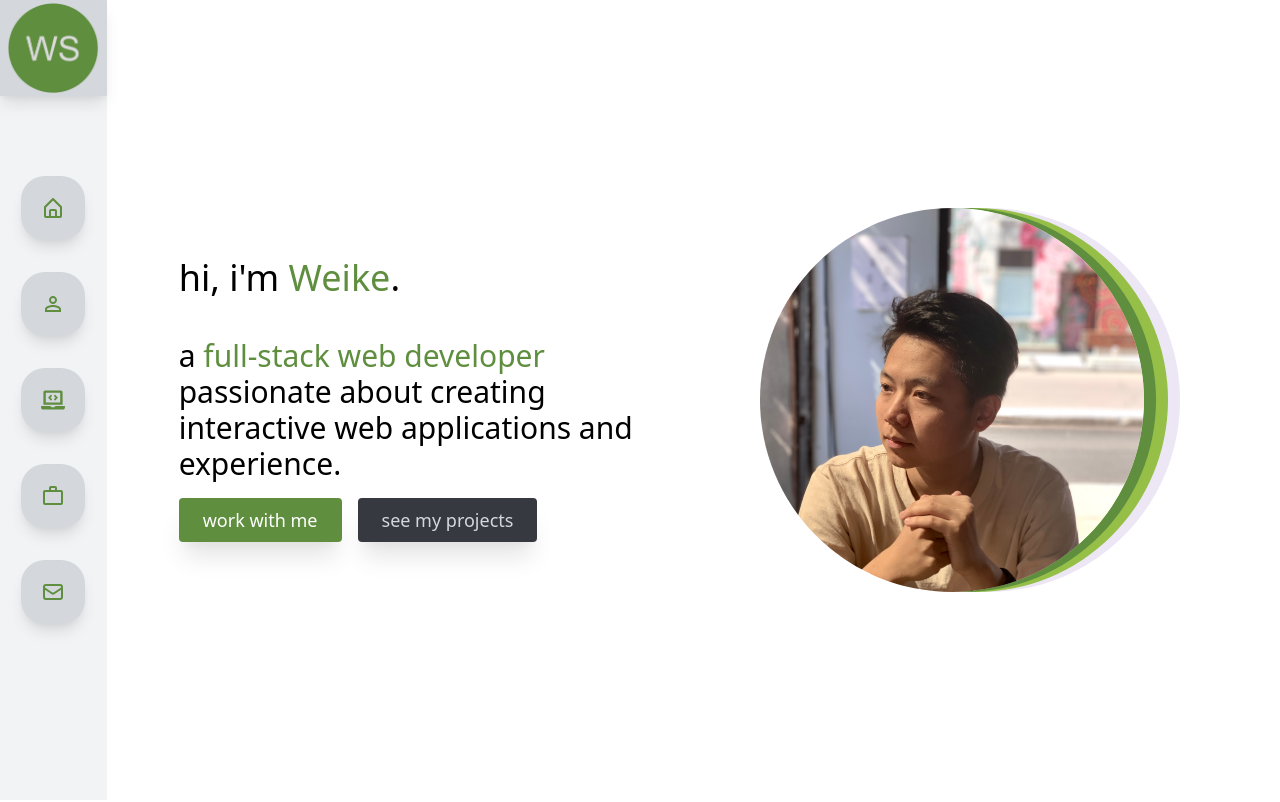
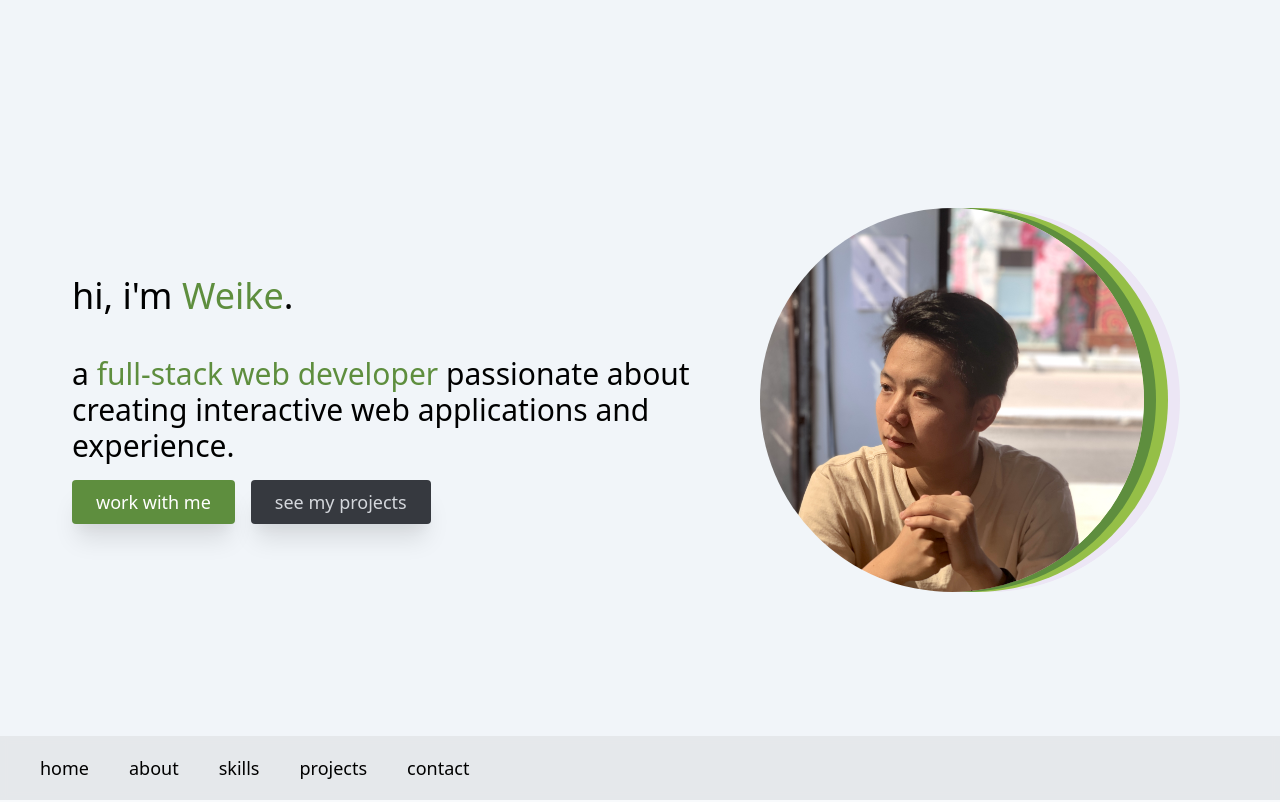
Before and after one commit to WeikeShi0730/portfolio, a React (Create React App) app: page / in a window 1280 px wide. Shown: the top 802 px of the page. Built offline with nearby package versions, Linux system fonts and the light colour scheme.

Commit message:
fix nav bar

```diff
--- a/public/index.html
+++ b/public/index.html
@@ -1,5 +1,5 @@
 <!DOCTYPE html>
-<html lang="en" class="scroll-smooth">
+<html lang="en" class="scroll-smooth bg-slate-50">
   <head>
     <meta charset="utf-8" />
     <link rel="icon" href="%PUBLIC_URL%/favicon.ico" />
--- a/src/App.js
+++ b/src/App.js
@@ -1,7 +1,7 @@
 import React from "react";
 import { ToastContainer } from "react-toastify";
 import "react-toastify/dist/ReactToastify.css";
-import Sidebar from "./components/sidebar/sidebar.component";
+import NavBar from "./components/nav-bar/nav-bar.component";
 import Home from "./components/home/home.component";
 import About from "./components/about/about.component";
 import Skills from "./components/skills/skills.component";
@@ -13,10 +13,11 @@ function App() {
   return (
     <>
       <ToastContainer autoClose={4000} />
-      <div className="fixed top-0 left-0 h-full w-1/12 bg-gray-100 lg:">
+      {/* <div className="fixed top-0 left-0 h-full w-1/12 bg-gray-100 lg:">
         <Sidebar />
-      </div>
-      <div className="absolute inset-y-0 right-0 w-11/12">
+      </div> */}
+      <NavBar />
+      <div className="absolute inset-y-0 right-0 w-full">
         <Home />
         <About />
         <Skills />
--- a/src/components/about/about.component.jsx
+++ b/src/components/about/about.component.jsx
@@ -4,7 +4,7 @@ import SocialIcon from "../social-icon/social-icon.component";
 
 const About = () => {
   return (
-    <section id="about" className="mx-10 scroll-mt-10">
+    <section id="about" className="mx-10 scroll-mt-20">
       <div className="container px-5 py-10 mx-auto my-20 border rounded-3xl shadow-xl">
         <div className="text-center mb-20">
           <h1 className="sm:text-4xl text-3xl font-medium title-font text-green-500 mb-4">
--- a/src/components/contact/contact.component.jsx
+++ b/src/components/contact/contact.component.jsx
@@ -43,7 +43,7 @@ const Contact = () => {
   };
 
   return (
-    <section id="contact" className="relative mx-10 scroll-mt-10">
+    <section id="contact" className="relative mx-10 scroll-mt-20">
       <div className="container px-5 py-10 mx-auto flex sm:flex-nowrap flex-wrap my-20 border rounded-3xl shadow-xl">
         <form
           ref={form}
--- a/src/components/footer/footer.component.jsx
+++ b/src/components/footer/footer.component.jsx
@@ -2,8 +2,8 @@ import React from "react";
 
 function Footer() {
   return (
-    <div className="p-2 bg-gray-300">
-      <div className="w-full text-base mx-0 my-auto text-center">
+    <div className="p-2 bg-gray-300 bg-opacity-80 backdrop-blur-sm">
+      <div className="w-full mx-0 my-auto text-center sm:text-lg text-md title-font font-extralight text-black">
         © Weike Shi 2021
       </div>
     </div>
--- a/src/components/home/home.component.jsx
+++ b/src/components/home/home.component.jsx
@@ -2,7 +2,7 @@ import React from "react";
 
 const Home = () => {
   return (
-    <section id="home" className="scroll-mt-10">
+    <section id="home" className="scroll-mt-20 bg-slate-100">
       <div className="container h-screen mx-auto flex px-10 py-20 md:flex-row flex-col items-center">
         {/* <div className="lg:flex-grow md:w-1/2 lg:pr-24 md:pr-16 flex flex-col md:items-start md:text-left mb-16 md:mb-0 items-center text-center"> */}
         <div className="lg:flex-grow md:w-1/2 p-8 flex flex-col md:items-start md:text-left mb-16 md:mb-0 items-center text-center">
--- /dev/null
+++ b/src/components/nav-bar/nav-bar.component.jsx
@@ -0,0 +1,36 @@
+import React, { useState, useEffect } from "react";
+
+const NavBar = () => {
+  const [scrollPosition, setScrollPosition] = useState(false);
+  const handleScroll = () => {
+    const position = window.pageYOffset >= window.innerHeight - 48;
+    setScrollPosition(position);
+  };
+
+  useEffect(() => {
+    window.addEventListener("scroll", handleScroll, { passive: true });
+    return () => {
+      window.removeEventListener("scroll", handleScroll);
+    };
+  }, []);
+
+  return (
+    <div
+      className={`${
+        scrollPosition ? "fixed top-0 inset-x-0" : "absolute inset-x-0 bottom-0"
+      } h-16 bg-gray-300 flex m-auto items-center z-40 bg-opacity-80 backdrop-blur-sm`}
+    >
+
+      <div className="mx-10 sm:text-lg text-md title-font font-extralight text-black flex space-x-10">
+        <a href="#home">home</a>
+        <a href="#about">about</a>
+        <a href="#skills">skills</a>
+        <a href="#projects">projects</a>
+        <a href="#contact">contact</a>
+        {console.log(scrollPosition)}
+      </div>
+    </div>
+  );
+};
+
+export default NavBar;
--- a/src/components/projects/projects.component.jsx
+++ b/src/components/projects/projects.component.jsx
@@ -3,7 +3,7 @@ import { projects } from "../../data";
 
 const Projects = () => {
   return (
-    <section id="projects" className="mx-10 scroll-mt-10">
+    <section id="projects" className="mx-10 scroll-mt-20">
       <div className="container px-5 py-10 mx-auto my-20 border rounded-3xl shadow-xl">
         <div className="flex flex-col w-full mb-20 text-center">
           {/* <CodeIcon className="mx-auto inline-block w-10 mb-4" /> */}
--- a/src/components/skills/skills.component.jsx
+++ b/src/components/skills/skills.component.jsx
@@ -4,7 +4,7 @@ import { skills } from "../../data.js";
 
 const Skills = () => {
   return (
-    <section id="skills" className="mx-10 scroll-mt-10">
+    <section id="skills" className="mx-10 scroll-mt-20">
       <div className="container px-5 py-10 mx-auto my-20 border rounded-3xl shadow-xl">
         <div className="text-center mb-20">
           <h1 className="sm:text-4xl text-3xl font-medium title-font text-green-500 mb-4">
```
